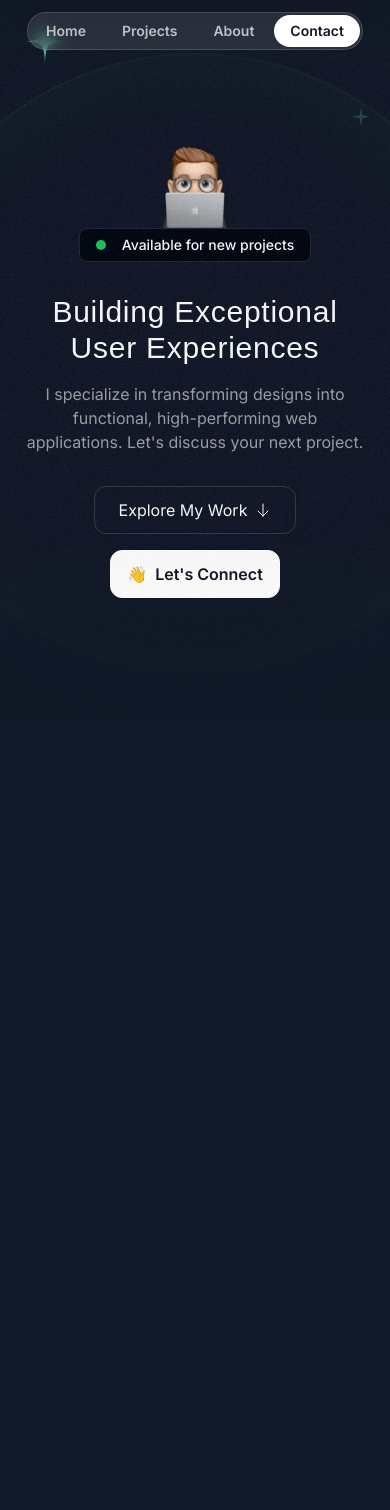
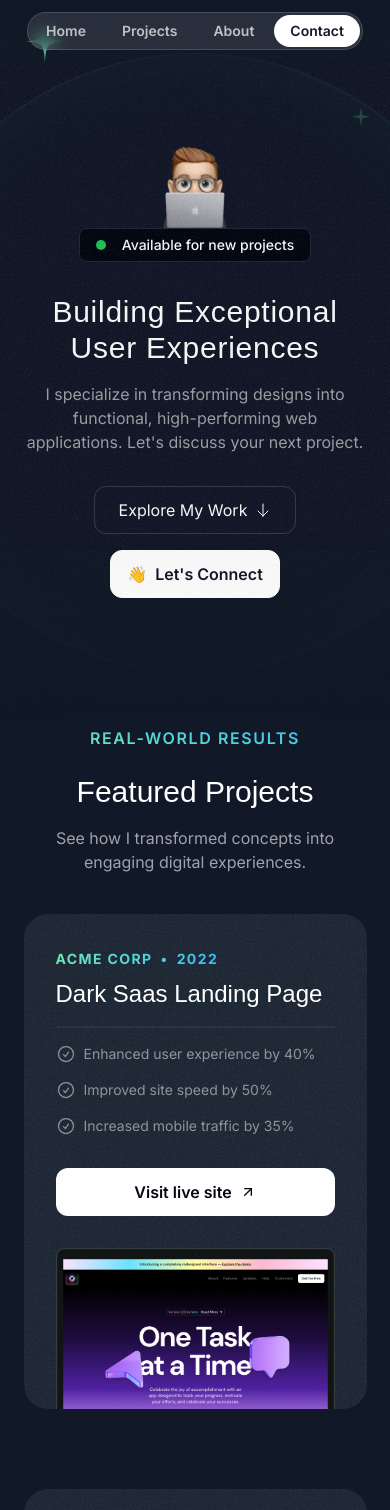
Before and after one commit to DhrumilTrada/Next.js-Portfolio, a Next.js app: page / in a window 390 px wide. Shown: the top 1510 px of the page. Before the commit the page ends 973 px from the top, so only its background shows below. Built offline with nearby package versions, Linux system fonts and the light colour scheme; a web font is replaced by a local one.

Commit message:
feat: complete featured projects section for dummy projects

```diff
--- a/src/app/globals.css
+++ b/src/app/globals.css
@@ -11,3 +11,10 @@
         @apply absolute inset-0 top-1/2 left-1/2 -translate-x-1/2 -translate-y-1/2 border-2 border-emerald-300/5 shadow-[0_0_80px_inset] shadow-emerald-300/5 rounded-full;
     }
 }
+
+/* override max-width for container on larger screens */
+@layer utilities{
+    .container{
+        @apply lg:max-w-5xl;
+    }
+}
--- a/src/app/page.tsx
+++ b/src/app/page.tsx
@@ -1,11 +1,13 @@
 import { Header } from "@/sections/Header";
 import { HeroSection } from "@/sections/Hero";
+import { ProjectsSection } from "@/sections/Projects";
 
 export default function Home() {
   return (
     <div>
       <Header />
       <HeroSection />
+      <ProjectsSection />
     </div>
   );
 }
--- a/src/sections/Projects.tsx
+++ b/src/sections/Projects.tsx
@@ -1,3 +1,11 @@
+import Image from "next/image";
+import DarkLandingPage from "@/assets/images/dark-saas-landing-page.png";
+import LightLandingPage from "@/assets/images/light-saas-landing-page.png";
+import AiLandingPage from "@/assets/images/ai-startup-landing-page.png";
+import CheckCircleIcon from "@/assets/icons/check-circle.svg";
+import ArrowUpRightIcon from "@/assets/icons/arrow-up-right.svg";
+import grainImage from "@/assets/images/grain.jpg";
+
 const portfolioProjects = [
   {
     company: "Acme Corp",
@@ -9,7 +17,7 @@
       { title: "Increased mobile traffic by 35%" },
     ],
     link: "https://youtu.be/4k7IdSLxh6w",
-    image: "../../assets/images/dark-saas-landing-page.png",
+    image: DarkLandingPage,
   },
   {
     company: "Innovative Co",
@@ -21,7 +29,7 @@
       { title: "Increased brand awareness by 15%" },
     ],
     link: "https://youtu.be/7hi5zwO75yc",
-    image: "../../assets/images/light-saas-landing-page.png",
+    image: LightLandingPage,
   },
   {
     company: "Quantum Dynamics",
@@ -33,10 +41,77 @@
       { title: "Increased mobile traffic by 35%" },
     ],
     link: "https://youtu.be/Z7I5uSRHMHg",
-    image: "../../assets/images/ai-startup-landing-page.png",
+    image: AiLandingPage,
   },
 ];
 
 export const ProjectsSection = () => {
-  return <div>Projects Section</div>;
+  return (
+    <section className="pb-16 lg:py-24">
+      <div className="container">
+        {/* tracking-widest for letter spacing */}
+        <div className="flex justify-center">
+          <p className="uppercase font-semibold tracking-widest bg-gradient-to-tr from-emerald-300 to-sky-400 bg-clip-text text-transparent text-center">
+            Real-world Results
+          </p>
+        </div>
+        <h2 className="font-serif md:text-5xl text-3xl text-center mt-6">
+          Featured Projects
+        </h2>
+        <p className="text-center text-white/60 md:text-lg lg:text-xl max-w-md mx-auto mt-4">
+          See how I transformed concepts into engaging digital experiences.
+        </p>
+        <div className="flex flex-col mt-10 gap-20 md:mt-20">
+          {portfolioProjects.map((project) => (
+            <div
+              key={project.title}
+              className="bg-gray-800 md:pt-12 md-px-10 lg:pt-16 lg:px-20 z-0 overflow-hidden rounded-3xl relative after:content-[''] after:absolute after:pointer-events-none after:inset-0 after:z-10 after:outline-2 after:outline-offset-2 after:outline after:rounded-3xl after:outline-white/20 px-8 pt-8"
+            >
+              <div
+                className="absolute inset-0 -z-10 opacity-5"
+                style={{ backgroundImage: `url(${grainImage.src})` }}
+              ></div>
+              <div className="lg:grid lg:grid-cols-2 lg:gap-16">
+                <div className="lg:pb-16">
+                  <div className="bg-gradient-to-r from-emerald-300 to-sky-400 inline-flex gap-2 font-bold uppercase tracking-widest text-sm text-transparent bg-clip-text">
+                    <span>{project.company}</span>
+                    <span>&bull;</span>
+                    <span>{project.year}</span>
+                  </div>
+                  <h3 className="font-serif text-2xl md:text-4xl md:mt-5 mt-2">
+                    {project.title}
+                  </h3>
+                  <hr className="border-t-2 border-white/5 mt-4 md:mt-5" />
+                  <ul className="flex flex-col gap-4 mt-4 md:mt-5">
+                    {project.results.map((result) => (
+                      <li
+                        key={result.title}
+                        className="flex gap-2 md:text-base text-sm text-white/50"
+                      >
+                        <CheckCircleIcon className="size-5 md:size-6" />
+                        <span>{result.title}</span>
+                      </li>
+                    ))}
+                  </ul>
+                  <a href={project.link}>
+                    <button className="bg-white text-gray-950 inline-flex md:w-auto px-6 items-center justify-center gap-2 mt-8 h-12 w-full rounded-xl font-semibold">
+                      <span>Visit live site</span>
+                      <ArrowUpRightIcon className="size-4" />
+                    </button>
+                  </a>
+                </div>
+                <div className="relative">
+                  <Image
+                    src={project.image}
+                    alt={project.title}
+                    className="mt-8 -mb-4 md:-mb-0 lg:mt-0 lg:absolute lg:h-full lg:w-auto lg:max-w-none"
+                  />
+                </div>
+              </div>
+            </div>
+          ))}
+        </div>
+      </div>
+    </section>
+  );
 };
```
